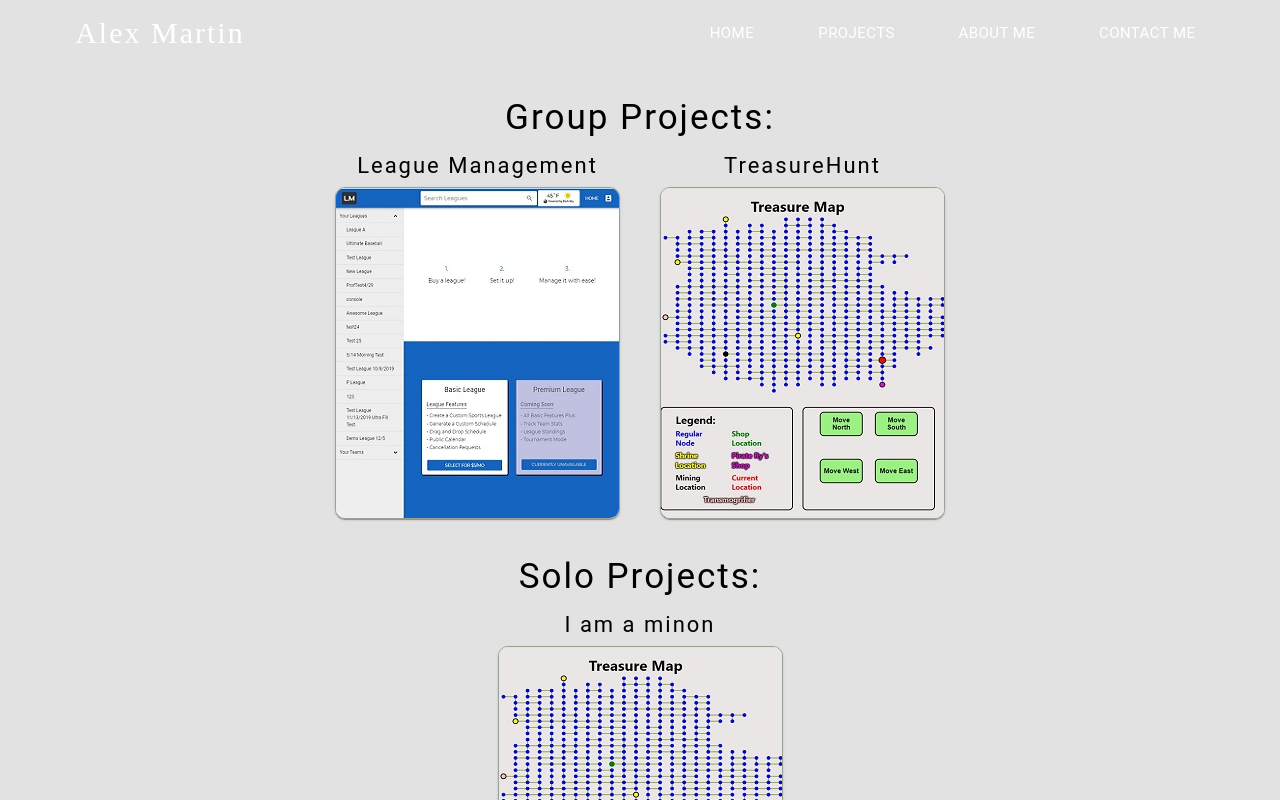
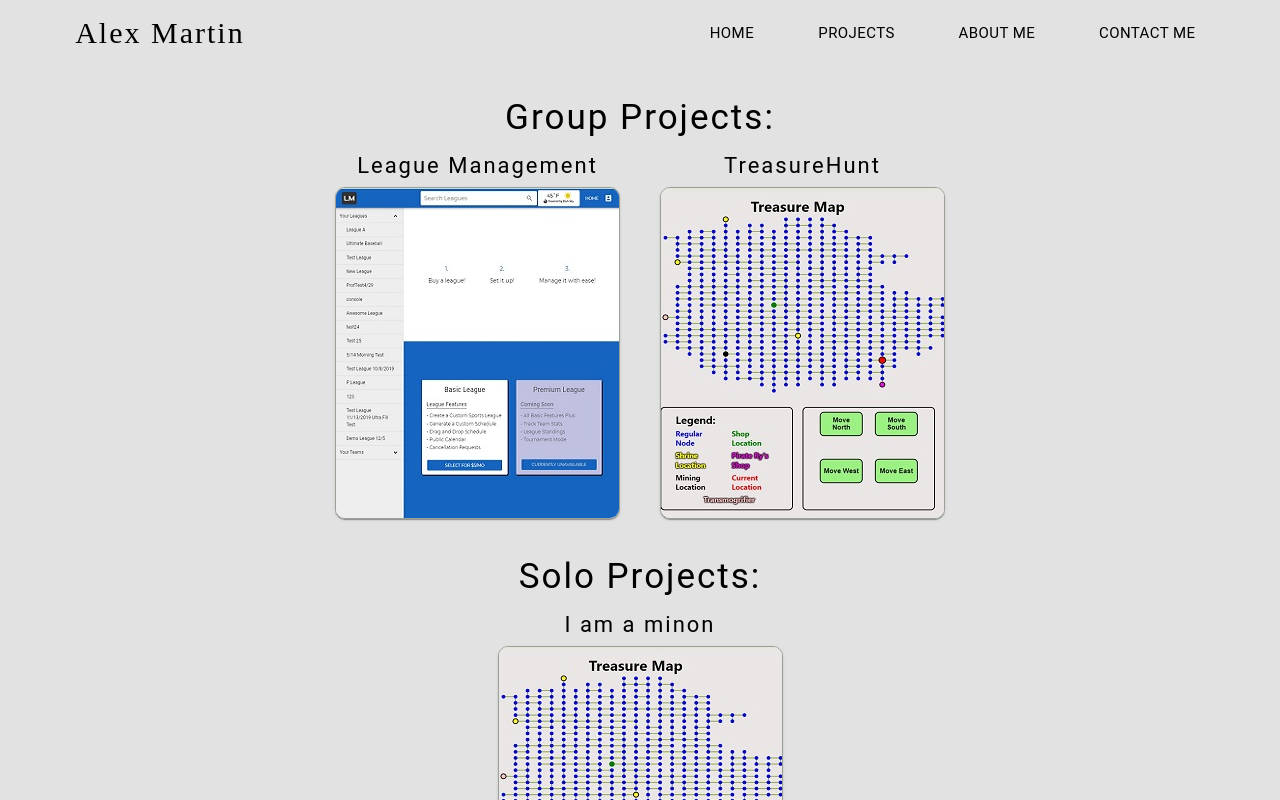
Before and after one commit to atonymartin20/Portfolio, a React (Create React App) app: page /projects in a window 1280 px wide. Shown: the top 800 px of the page. Built offline with nearby package versions, Linux system fonts and the light colour scheme; a web font is replaced by a local one.

Commit message:
Added alternate styling to navbar

```diff
--- a/src/Components/Navbar/index.js
+++ b/src/Components/Navbar/index.js
@@ -38,8 +38,28 @@ const styles = theme => ({
             padding: '0px 2%'
         }
     },
+    appBarBlack: {
+        display: "flex",
+        color: "black",
+        width: "100%",
+        boxShadow: "none",
+        transition: "all 500ms ease 0s",
+        alignItems: "center",
+        flexFlow: "row nowrap",
+        justifyContent: "space-between",
+        position: "fixed",
+        height: 65,
+        top: "0",
+        padding: "0px 4%",
+        fontSize: "2.5rem",
+        backgroundColor: "transparent",
+        [theme.breakpoints.down(710)]: {
+            padding: '0px 2%'
+        }
+    },
     backgroundBlue: {
-        backgroundColor: "#0E3386"
+        backgroundColor: "#0E3386",
+        color: 'white'
     },
     backgroundTransparent: {
         backgroundColor: "transparent"
@@ -266,7 +286,7 @@ class Navbar extends React.Component {
     NavbarChangeColor() {
         const { classes } = this.props;
         const windowsScrollTop = window.pageYOffset;
-        if (windowsScrollTop > 300) {
+        if (windowsScrollTop > 50) {
             document.body
                 .getElementsByTagName("header")[0]
                 .classList.remove(classes.backgroundTransparent);
@@ -296,7 +316,7 @@ class Navbar extends React.Component {
     }
 
     render() {
-        const { classes } = this.props;
+        const { classes, type } = this.props;
 
         const drawer = (
             <div>
@@ -346,6 +366,84 @@ class Navbar extends React.Component {
             </div>
         )
 
+        if (type === 'black') {
+            return (
+                <div className={classes.root}>
+                    <AppBar className={classes.appBarBlack}>
+                        <Toolbar className={classes.toolbar}>
+                            <Hidden implementation="css" className={classes.show710}>
+                                <IconButton
+                                    color="inherit"
+                                    aria-label="open drawer"
+                                    onClick={this.handleDrawerToggle}
+                                >
+                                    <MenuIcon className={classes.menuIconStyling} />
+                                </IconButton>
+                            </Hidden>
+                            <h1 className={classes.logo}>Alex Martin</h1>
+                            <Hidden implementation="css" className={classes.hide710}>
+                                <div>
+                                    <List className={classes.list}>
+                                        <ListItem className={classes.listItem}>
+                                            <Button
+                                                href='/'
+                                                className={classes.navLink}
+                                            >
+                                                Home
+                                            </Button>
+                                        </ListItem>
+                                        <ListItem className={classes.listItem}>
+                                            <Button
+                                                href='/projects'
+                                                className={classes.navLink}
+                                            >
+                                                Projects
+                                            </Button>
+                                        </ListItem>
+
+                                        <ListItem className={classes.listItem}>
+                                            <Button
+                                                href='/about'
+                                                className={classes.navLink}
+                                            >
+                                                About Me
+                                            </Button>
+                                        </ListItem>
+
+                                        <ListItem className={classes.listItem}>
+                                            <Button
+                                                href='/contact'
+                                                className={classes.navLink}
+                                            >
+                                                Contact Me
+                                            </Button>
+                                        </ListItem>
+                                    </List>
+                                </div>
+                            </Hidden>
+                        </Toolbar>
+                    </AppBar>
+
+                    <nav className={classes.drawer}>
+                        <Hidden smUp implementation="css">
+                            <Drawer
+                                variant="temporary"
+                                anchor={'left'}
+                                open={this.state.drawerOpen}
+                                onClose={this.handleDrawerToggle}
+                                classes={{
+                                    paper: classes.drawerPaper
+                                }}
+                            >
+                                {drawer}
+                            </Drawer>
+                        </Hidden>
+                    </nav>
+                </div>
+            );
+        }
+
+        else {
             return (
                 <div className={classes.root}>
                     <AppBar className={classes.appBar}>
@@ -356,7 +454,7 @@ class Navbar extends React.Component {
                                     aria-label="open drawer"
                                     onClick={this.handleDrawerToggle}
                                 >
-                                <MenuIcon className={classes.menuIconStyling}/>
+                                    <MenuIcon className={classes.menuIconStyling} />
                                 </IconButton>
                             </Hidden>
                             <h1 className={classes.logo}>Alex Martin</h1>
@@ -422,5 +520,6 @@ class Navbar extends React.Component {
             );
         }
     }
+}
 
 export default withStyles(styles)(Navbar);
--- a/src/Components/Projects/index.js
+++ b/src/Components/Projects/index.js
@@ -32,7 +32,7 @@ class Projects extends React.Component {
 
         return (
             <div className={classes.projectsDiv}>
-                <Navbar />
+                <Navbar type="black"/>
                 <header className={classes.projectHeader}>
                     <h1>Group Projects:</h1>
                     <ProjectCardList projectType="group"/>
--- a/src/Components/Projects/projectCard.js
+++ b/src/Components/Projects/projectCard.js
@@ -69,6 +69,7 @@ class ProjectCard extends React.Component {
         picture: this.props.picture,
         github: this.props.github,
         deployedLink: this.props.deployedLink,
+        description: this.props.description,
         isFlipped: false,
     };
 
@@ -96,7 +97,7 @@ class ProjectCard extends React.Component {
 
     render() {
         const { classes } = this.props;
-        const { name, picture, github, deployedLink } = this.state;
+        const { name, picture, github, deployedLink, description } = this.state;
         console.log(github)
         return (
             <div>
@@ -111,28 +112,37 @@ class ProjectCard extends React.Component {
 
                     <Card className={classes.cardBack} key="back">
                         <CardContent className={classes.container}>
-                            <span>{this.state.github}</span>
-                            {deployedLink}
+                            {description}
                         </CardContent>
                         <CardActions className={classes.test2}>
                             <Button
                                 size="large"
-                                type=""
+                                href={deployedLink}
+                                variant="contained"
+                                target="_blank"
+                                className={classes.button}
+
+                            >
+                                Link to {name}
+                            </Button>
+                            <Button
+                                size="large"
                                 href={github}
+                                variant="contained"
                                 target="_blank"
+                                className={classes.button}
+
                             >
                                 Github
                             </Button>
                             <Button
                                 size="large"
-                                fullWidth
-                                type="submit"
+                                onClick={this.EditHandler}
                                 variant="contained"
                                 className={classes.button}
-                                onClick={this.EditHandler}
                             >
                                 Save Team
-              </Button>
+                            </Button>
                         </CardActions>
                     </Card>
                 </ReactCardFlip>
--- a/src/Components/Projects/projectCardList.js
+++ b/src/Components/Projects/projectCardList.js
@@ -2,10 +2,6 @@ import React from 'react';
 import Grid from '@material-ui/core/Grid';
 import ProjectCard from './projectCard.js';
 import { withStyles } from '@material-ui/core/styles';
-
-// images
-import LeagueManagementIMG from './images/LeagueManagement.jpg';
-import TreasureHuntIMG from './images/TreasureHunt.jpg';
 
 const styles = theme => ({
     content: {
@@ -18,8 +14,8 @@ const styles = theme => ({
 class ProjectCardList extends React.Component {
     state = {
         groupProjects: [
-            { id: 1, name: 'League Management', picture: require('./images/LeagueManagement.jpg'), github: 'https://github.com/Lambda-School-Labs/labspt2-league-management', deployedLink: 'https://leaguemanagement.netlify.com/' },
-            { id: 2, name: 'TreasureHunt', picture: require('./images/TreasureHunt.jpg'), github: 'https://github.com/atonymartin20/TreasureHunt', deployedLink: 'https://dazzling-tesla-7c91b1.netlify.com/'}
+            { id: 1, name: 'League Management', picture: require('./images/LeagueManagement.jpg'), github: 'https://github.com/Lambda-School-Labs/labspt2-league-management', deployedLink: 'https://leaguemanagement.netlify.com/', description: 'test' },
+            { id: 2, name: 'TreasureHunt', picture: require('./images/TreasureHunt.jpg'), github: 'https://github.com/atonymartin20/TreasureHunt', deployedLink: 'https://dazzling-tesla-7c91b1.netlify.com/', description: 'test 2'}
         ],
         soloProjects: [
             { id: 1, name: 'I am a minon', picture: require('./images/TreasureHunt.jpg') }
@@ -42,6 +38,7 @@ class ProjectCardList extends React.Component {
                                             picture={project.picture}
                                             github={project.github}
                                             deployedLink={project.deployedLink}
+                                            description={project.description}
                                         />
                                     </Grid>
                                 ))}
```
Lines whose indentation alone changed are shown as unchanged.
